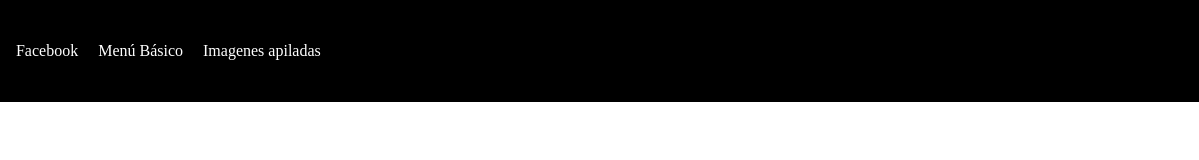
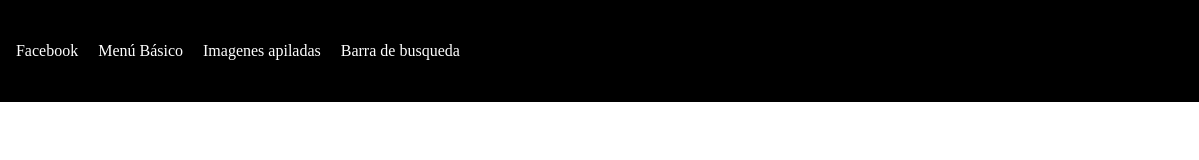
Before and after one commit to djpenagos/HTML-CURSO, a plain HTML site: page index.html in a window 1280 px wide. Shown: the full height of the page, 81-1280 px from the left. Drawn offline with Linux system fonts and the light colour scheme.

Commit message:
Agregar barra de busqueda a menu principal

```diff
--- a/index.html
+++ b/index.html
@@ -17,6 +17,7 @@
             <a href="http://www.facebook.com" target="_blank">Facebook</a>
             <a href="..\1 Menu basico\index.html">Menú Básico</a>
             <a href="..\2 Imagenes apiladas\index.html">Imagenes apiladas</a>
+            <a href="3 Barra busqueda/index.html">Barra de busqueda</a>
         </nav>
     </header>
 </body>
```
